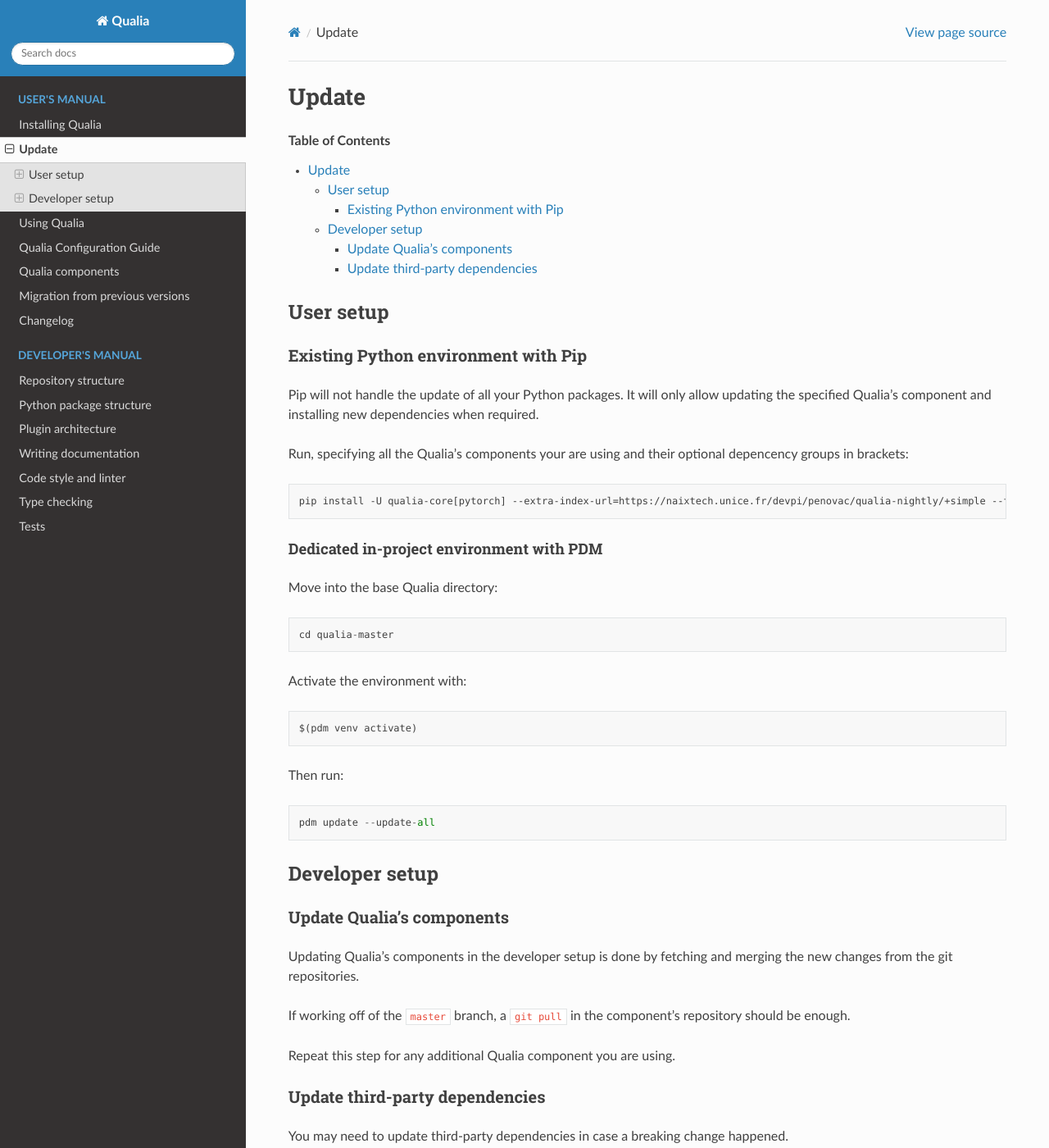
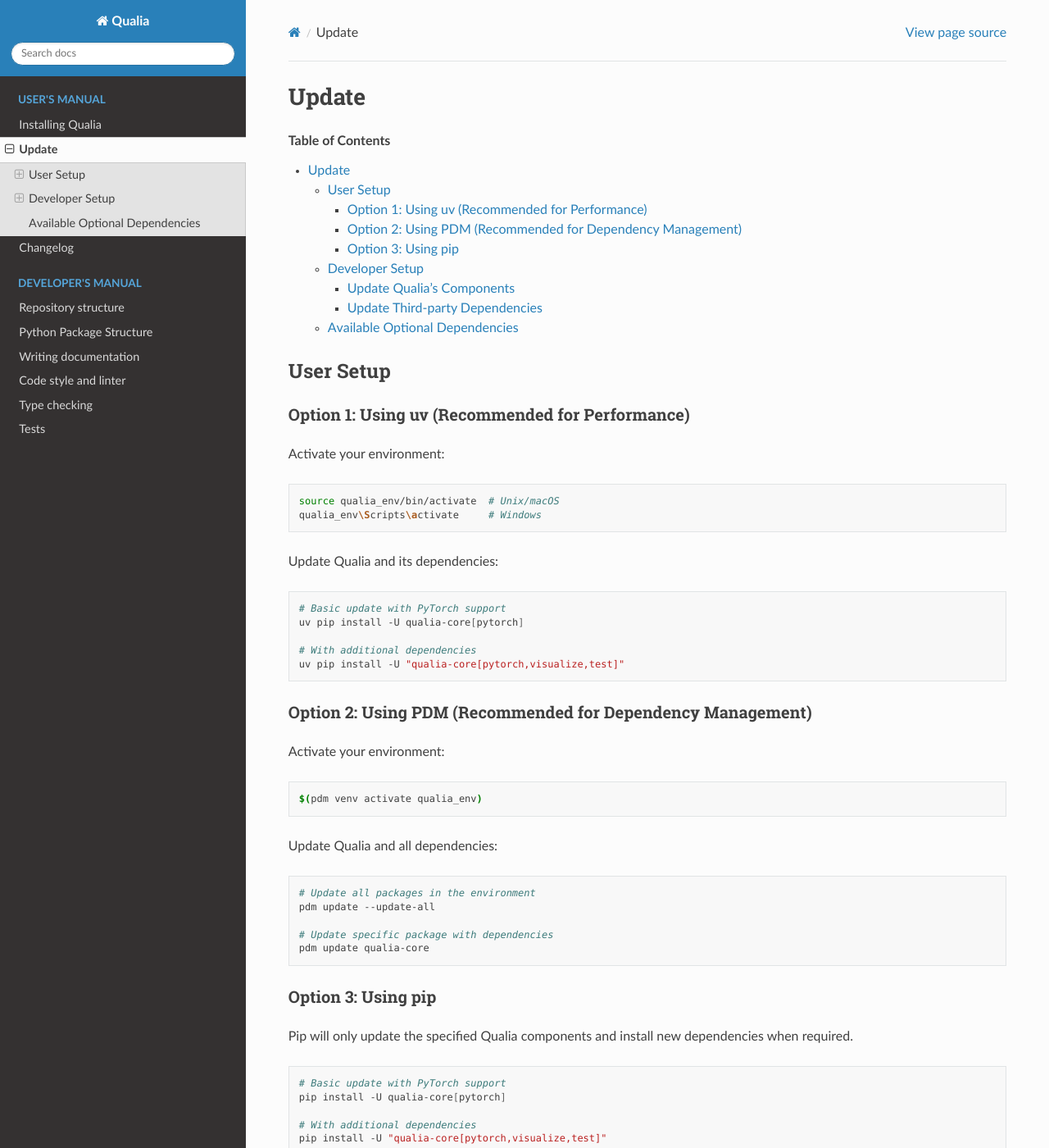
Before and after one commit to LEAT-EDGE/qualia, a Sphinx documentation site: the page built from docs/Update.md, in a window 1280 px wide and 1400 px high. Shown: the whole window at 82% size. Built offline with Sphinx 7.4.7 and the Read the Docs theme 3.1.0, drawn with Linux system fonts in a browser that asks for light colours; pages that are not in the unit, such as notebooks, are missing from menus; the version number could not be read and is left out; some of the changed text lies outside the part shown.

Commit message:
Doc mostly done

````diff
--- a/docs/Update.md
+++ b/docs/Update.md
@@ -6,77 +6,130 @@
 ---
 ```
 
-## User setup
+## User Setup
 
-### Existing Python environment with Pip
+### Option 1: Using uv (Recommended for Performance)
 
-Pip will not handle the update of all your Python packages. It will only allow updating the specified Qualia's component and installing new dependencies when required.
-
-Run, specifying all the Qualia's components your are using and their optional depencency groups in brackets:
-```{parsed-literal}
-pip install -U qualia-core[pytorch]{{qualia_extra_index}}
+Activate your environment:
+```bash
+source qualia_env/bin/activate  # Unix/macOS
+qualia_env\Scripts\activate     # Windows
 ```
 
-#### Dedicated in-project environment with PDM
+Update Qualia and its dependencies:
+```bash
+# Basic update with PyTorch support
+uv pip install -U qualia-core[pytorch]
 
-Move into the base Qualia directory:
-```
-cd qualia-master
+# With additional dependencies
+uv pip install -U "qualia-core[pytorch,visualize,test]"
 ```
 
-Activate the environment with:
-```
-$(pdm venv activate)
+### Option 2: Using PDM (Recommended for Dependency Management)
+
+Activate your environment:
+```bash
+$(pdm venv activate qualia_env)
 ```
 
-Then run:
-```
+Update Qualia and all dependencies:
+```bash
+# Update all packages in the environment
 pdm update --update-all
+
+# Update specific package with dependencies
+pdm update qualia-core
 ```
 
-## Developer setup
+### Option 3: Using pip
 
-### Update Qualia's components
+Pip will only update the specified Qualia components and install new dependencies when required.
 
-Updating Qualia's components in the developer setup is done by fetching and merging the new changes from the git repositories.
+```bash
+# Basic update with PyTorch support
+pip install -U qualia-core[pytorch]
 
-If working off of the `master` branch, a `git pull` in the component's repository should be enough.
-
-Repeat this step for any additional Qualia component you are using.
-
-### Update third-party dependencies
-
-You may need to update third-party dependencies in case a breaking change happened.
-
-#### Dedicated in-project environment with PDM
-
-Move into the base qualia directory:
-```
-cd qualia
+# With additional dependencies
+pip install -U "qualia-core[pytorch,visualize,test]"
 ```
 
-Activate the environment with:
-```
-$(pdm venv activate)
+## Developer Setup
+
+### Update Qualia's Components
+
+For developer setups, first update the source code:
+
+1. Update the git repositories:
+```bash
+cd qualia
+git pull
 ```
 
-Then run:
-```
-pdm update --update-all
+Repeat for any additional Qualia components you're using.
+
+### Update Third-party Dependencies
+
+#### Option 1: Using uv
+
+```bash
+cd qualia
+source qualia_env/bin/activate
+
+# Update development installation
+uv pip install -U -e ./qualia-core[pytorch,clearml] --dev
+
+# For additional components
+cd qualia-core
+uv pip install -U -e .[pytorch,clearml] --dev
 ```
 
-#### Existing environment with Pip
+#### Option 2: Using PDM
 
-Pip will not handle the update of all your Python packages. It will only allow installing new dependencies when required.
+```bash
+cd qualia
+$(pdm venv activate)
 
-Move into the Qualia's component directory, e.g., for Qualia-Core:
+# Update all dependencies
+pdm update --update-all
+
+# Update specific component and its dependencies
+pdm update qualia-core
 ```
+
+#### Option 3: Using pip
+
+Move into the Qualia component directory:
+```bash
 cd qualia-core
 ```
 
-Then run, specifying optional depencency groups in brackets:
-```
-pip install -e .[pytorch]
+Update the development installation:
+```bash
+pip install -U -e .[pytorch]
 ```
 
-Repeat this step for any additional Qualia component you are using, in order from the root of the dependency graph (see <project:User/Components.md>).
+Repeat for additional components, following the dependency graph order (see <project:User/Components.md>).
+
+## Available Optional Dependencies
+
+When updating, you can include additional features by adding them in brackets:
+
+- Machine Learning: `[pytorch]`, `[tensorflow]`
+- Development: `[codegen]`, `[tests]`, `[lint]`, `[typecheck]`, `[docs]`
+- Visualization: `[visualize]`, `[clearml]`
+- Datasets: `[gtsrb]`, `[gsc]`, `[pytorch3drotation]`, `[dataaugmentation_image]`
+- Deployment: `[deployment-sparkfunedge]`, `[evaluation-host-tflite]`, `[evaluation-target-qualia]`
+
+The list above may not be up to date. You can verify in [[Installation]].
+
+Remember to include all required dependencies when updating. For example:
+```bash
+# Using uv
+uv pip install -U "qualia-core[pytorch,visualize,clearml]"
+
+# Using PDM
+pdm update "qualia-core[pytorch,visualize,clearml]"
+
+# Using pip
+pip install -U "qualia-core[pytorch,visualize,clearml]"
+```
````
Also changed, not shown: docs/Developer/PackageStructure.md (+121 -112 lines), docs/Developer/PluginArchitecture.md (deleted, +0 -60 lines), docs/Developer/Plugins.md (added, +257 -0 lines), docs/Getting Started.md (+1 -0 lines), docs/Component_Diagram.svg (renamed from docs/User/Component_Diagram.svg), docs/Components.md (renamed from docs/User/Components.md), docs/ConfigurationFile.md (renamed from docs/User/ConfigurationFile.md), docs/MigrationPreviousVersions.md (renamed from docs/User/MigrationPreviousVersions.md), docs/Usage.md (renamed from docs/User/Usage.md).
